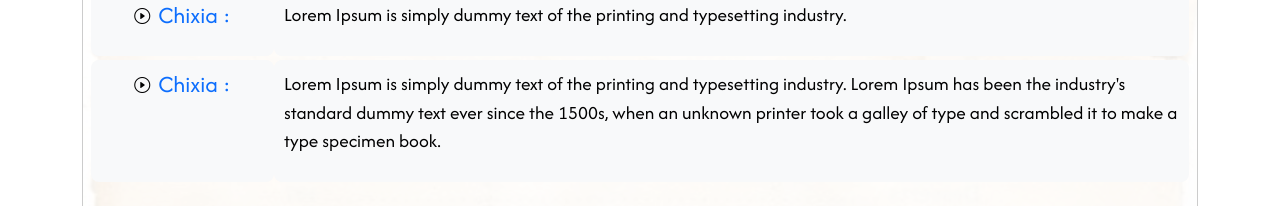
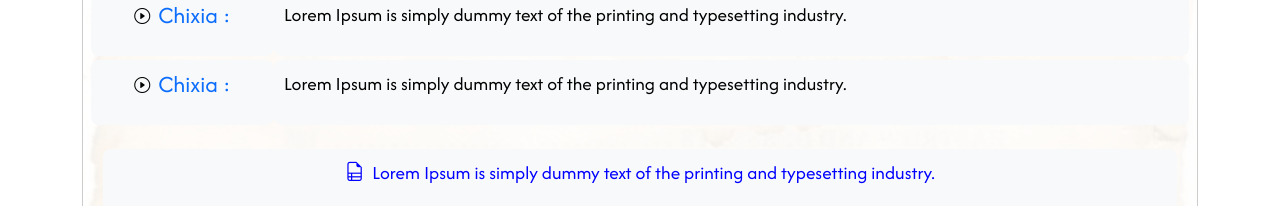
Before and after one commit to Warzoness/wwld, a Next.js app in the folder wwld-next-app/: page /user/story-reading in a window 1280 px wide. Shown: the part 740-946 px from the top of the page. Built offline with nearby package versions, Linux system fonts and the light colour scheme.

Commit message:
Mô tả ngắn gọn về thay đổi

```diff
--- a/wwld-next-app/src/app/user/story-reading/page.tsx
+++ b/wwld-next-app/src/app/user/story-reading/page.tsx
@@ -63,7 +63,7 @@
                             <h4 className="m-0 p-0 text-primary">Chixia : </h4>
                         </div>
                         <div className="dialog-content col-md-10" style={{ padding: '10px', backgroundColor: '#f8f9fa', borderRadius: '8px', fontSize: '1.2rem' }}>
-                            <p>Lorem Ipsum is simply dummy text of the printing and typesetting industry. Lorem Ipsum has been the industry's standard dummy text ever since the 1500s, when an unknown printer took a galley of type and scrambled it to make a type specimen book.</p>
+                            <p>Lorem Ipsum is simply dummy text of the printing and typesetting industry.</p>
                         </div>
                     </div>
                     <div className="diaglog-mc d-flex gap-2 justify-content-center mt-4" style={{ padding: '10px', backgroundColor: '#f8f9fa', borderRadius: '8px', fontSize: '1.2rem', color: 'blue' }}>
--- a/wwld-next-app/src/components/modals/ModalDialog.tsx
+++ b/wwld-next-app/src/components/modals/ModalDialog.tsx
@@ -205,6 +205,7 @@
                   e.preventDefault();
                   e.stopPropagation();
                   const file = e.dataTransfer.files?.[0];
+                  // if (file) await handleFileChange({ target: { files: [file] } } as any);
                   // Thay đổi hàm gốc
                   const handleFileChange = (files: FileList) => {
                     // xử lý ở đây
--- a/wwld-next-app/src/components/modals/ModalMainSection.tsx
+++ b/wwld-next-app/src/components/modals/ModalMainSection.tsx
@@ -129,15 +129,7 @@
                 e.preventDefault();
                 e.stopPropagation();
                 const file = e.dataTransfer.files?.[0];
-                // Thay đổi hàm gốc
-                const handleFileChange = (files: FileList) => {
-                  // xử lý ở đây
-                };
-
-                // Gọi
-                if (file) {
-                  await handleFileChange([file] as unknown as FileList);
-                }
+                if (file) await handleFileChange({ target: { files: [file] } } as any);
               }}
             >
               <input
--- a/wwld-next-app/src/components/modals/ModalStory.tsx
+++ b/wwld-next-app/src/components/modals/ModalStory.tsx
@@ -209,7 +209,16 @@
                 e.preventDefault();
                 e.stopPropagation();
                 const file = e.dataTransfer.files?.[0];
-                if (file) await handleFileChange({ target: { files: [file] } } as any);
+                // if (file) await handleFileChange({ target: { files: [file] } } as any);
+                // Thay đổi hàm gốc
+                const handleFileChange = (files: FileList) => {
+                  // xử lý ở đây
+                };
+
+                // Gọi
+                if (file) {
+                  await handleFileChange([file] as unknown as FileList);
+                }
               }}
             >
               <input
```
